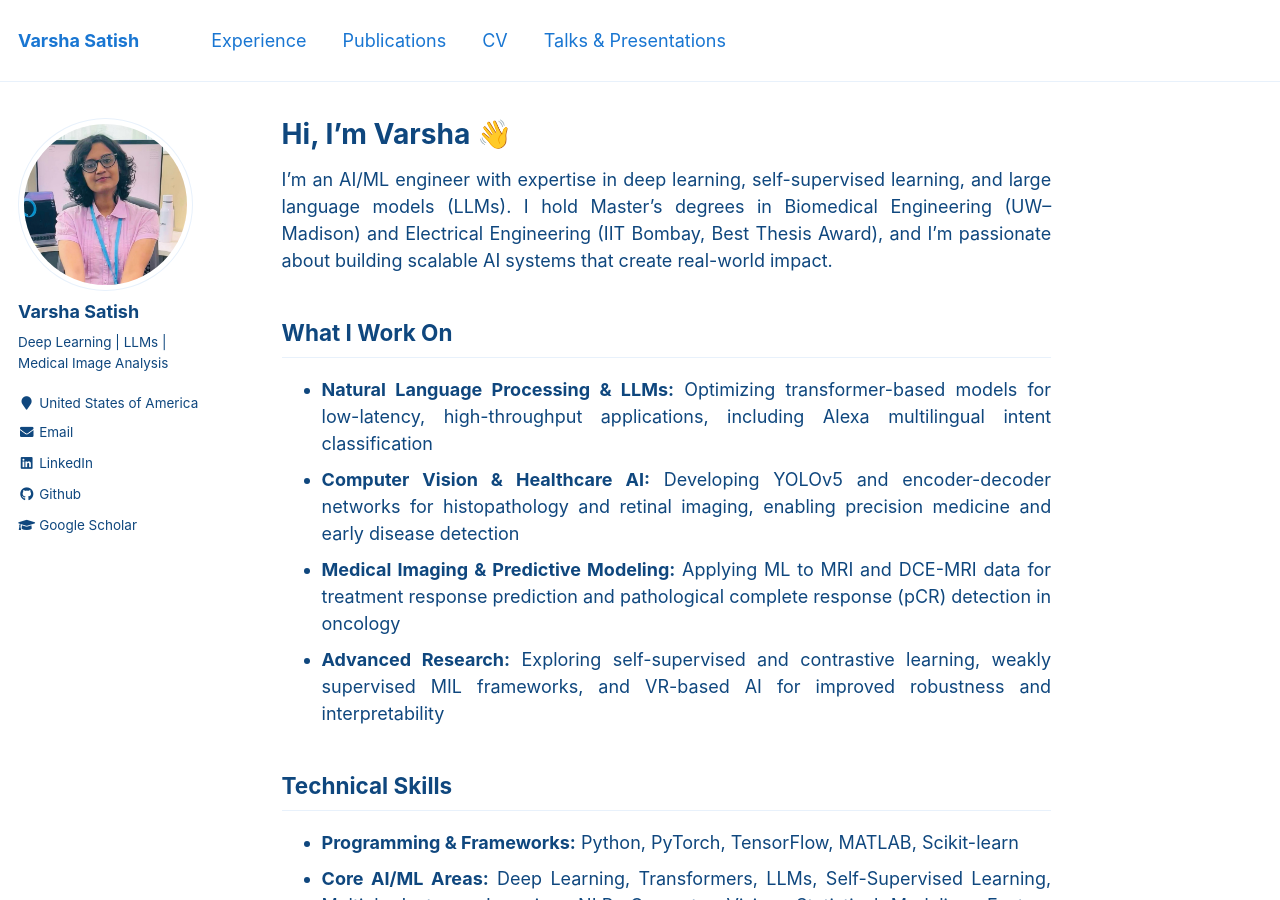
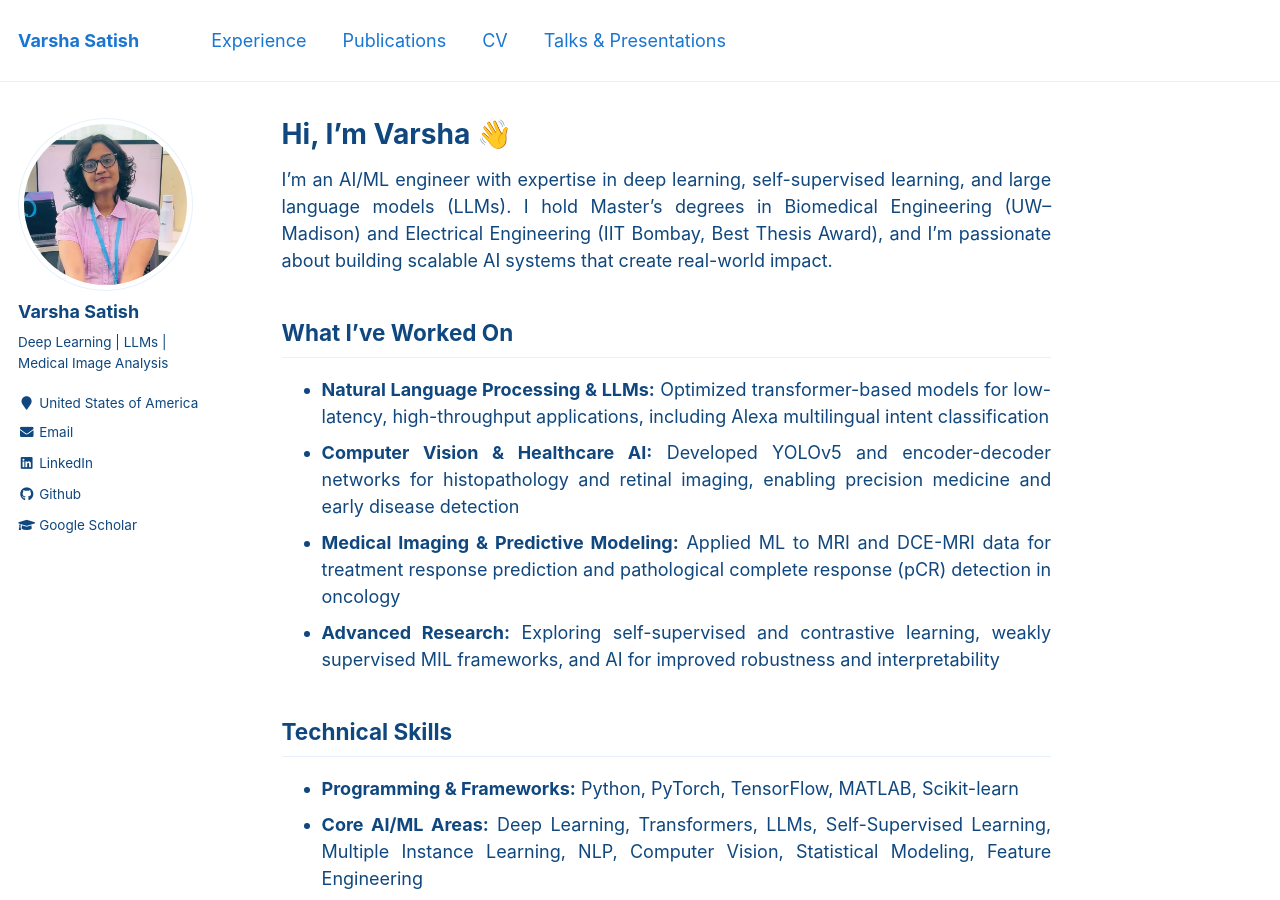
Before and after one commit to VarshaSatish/VarshaSatish.github.io, a Jekyll site: the page built from _pages/about.md, in a window 1280 px wide and 900 px high. Built offline with Jekyll 4.4.1, drawn with Linux system fonts in a browser that asks for light colours; some of the changed text lies outside the part shown.

Commit message:
Update about.md

```diff
--- a/_pages/about.md
+++ b/_pages/about.md
@@ -11,19 +11,19 @@
 <p>  </p>
 
 <section id="work">
-  <h2>What I Work On</h2>
+  <h2>What I’ve Worked On</h2>
   <ul>
     <li>
-      <strong>Natural Language Processing & LLMs:</strong> Optimizing transformer-based models for low-latency, high-throughput applications, including Alexa multilingual intent classification
+      <strong>Natural Language Processing & LLMs:</strong> Optimized transformer-based models for low-latency, high-throughput applications, including Alexa multilingual intent classification
     </li>
     <li>
-      <strong>Computer Vision & Healthcare AI:</strong> Developing YOLOv5 and encoder-decoder networks for histopathology and retinal imaging, enabling precision medicine and early disease detection
+      <strong>Computer Vision & Healthcare AI:</strong> Developed YOLOv5 and encoder-decoder networks for histopathology and retinal imaging, enabling precision medicine and early disease detection
     </li>
     <li>
-      <strong>Medical Imaging & Predictive Modeling:</strong> Applying ML to MRI and DCE-MRI data for treatment response prediction and pathological complete response (pCR) detection in oncology
+      <strong>Medical Imaging & Predictive Modeling:</strong> Applied ML to MRI and DCE-MRI data for treatment response prediction and pathological complete response (pCR) detection in oncology
     </li>
     <li>
-      <strong>Advanced Research:</strong> Exploring self-supervised and contrastive learning, weakly supervised MIL frameworks, and VR-based AI for improved robustness and interpretability
+      <strong>Advanced Research:</strong> Exploring self-supervised and contrastive learning, weakly supervised MIL frameworks, and AI for improved robustness and interpretability
     </li>
   </ul>
 </section>
```
Also changed, not shown: other parts of _pages/about.md (+1 -1 lines).
